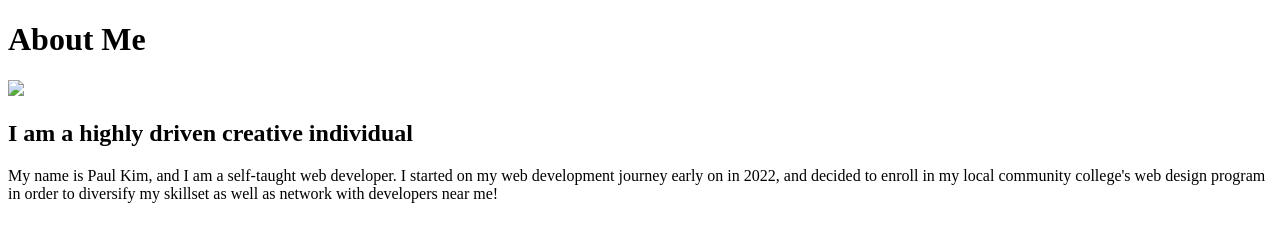
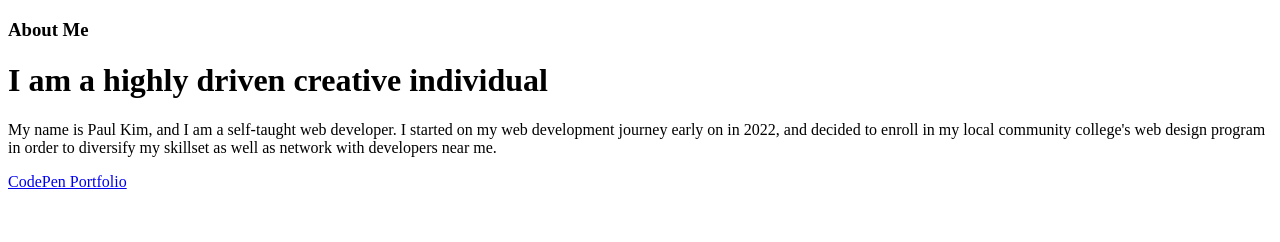
Before and after one commit to PaulDKim/Introduction-AboutMe, a plain HTML site: page index.html in a window 1280 px wide. Drawn offline with Linux system fonts and the light colour scheme.

Commit message:
Modified index.html
Added google fonts, and ids/classes to html elements

```diff
--- a/index.html
+++ b/index.html
@@ -5,27 +5,29 @@
     <meta http-equiv="X-UA-Compatible" content="IE=edge">
     <meta name="viewport" content="width=device-width, initial-scale=1.0">
     <title>About Me</title>
+    <link rel="stylesheet" href="styles.css" type="text/css">
+    <link rel="preconnect" href="https://fonts.googleapis.com">
+    <link rel="preconnect" href="https://fonts.gstatic.com" crossorigin>
+    <link href="https://fonts.googleapis.com/css2?family=Montserrat:ital,wght@1,500;1,700&display=swap" rel="stylesheet">
+    <link href="https://fonts.googleapis.com/css2?family=Fraunces:opsz@9..144&display=swap" rel="stylesheet">
 </head>
 <body>
-    <header>
-        <h1>About Me</h1>
-    </header>
-
     <div id="main">
-        <div>
-            <img src="#">
+        <div id="photo-section">
         </div>
 
-        <div>
-            <h2>I am a highly driven creative individual</h2>
+        <div id="desc-section">
+            <h3>About Me</h3>
+            <h1>I am a highly driven creative individual</h1>
             <p>
             My name is Paul Kim, and I am a self-taught web developer.
             I started on my web development journey early on in 2022, and
             decided to enroll in my local community college's web design program
-            in order to diversify my skillset as well as network with developers near me!
+            in order to diversify my skillset as well as network with developers near me.
             </p>
+
+            <a href="https://codepen.io/PaulDohKim" class="button">CodePen Portfolio</a>
         </div>
-
     </div>
 </body>
 </html>
```
